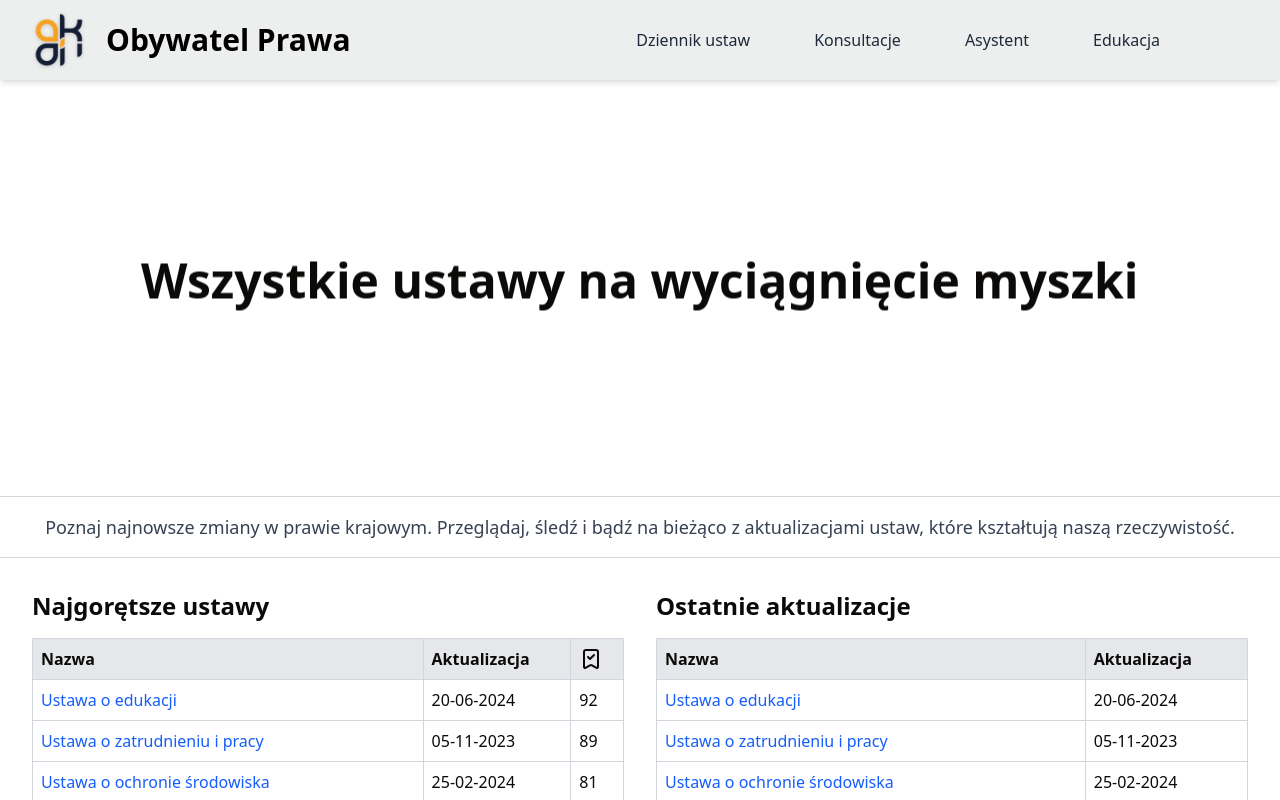
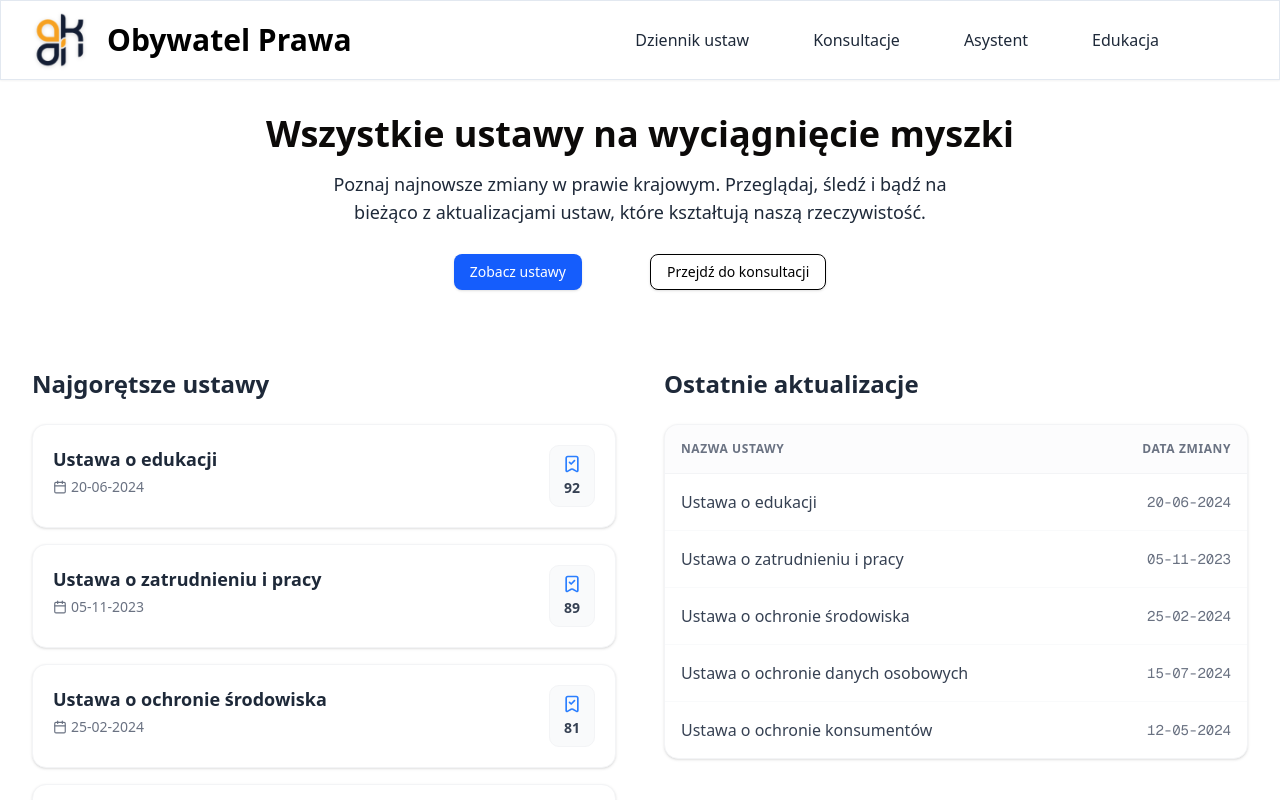
Before and after one commit to RomanGumeniuk/HackNation_2025_AKAI, a Next.js app in the folder client/: page / in a window 1280 px wide. Shown: the top 800 px of the page. Built offline with nearby package versions, Linux system fonts and the light colour scheme; no server answers.

Commit message:
main page design update

```diff
--- a/client/src/app/globals.css
+++ b/client/src/app/globals.css
@@ -1,5 +1,7 @@
 @import "tailwindcss";
 @import "tw-animate-css";
+@import url('https://fonts.googleapis.com/css2?family=Inter:ital,opsz,wght@0,14..32,100..900;1,14..32,100..900&family=Martian+Mono:wght@100..800&display=swap');
+
 
 @custom-variant dark (&:is(.dark *));
 
@@ -41,6 +43,7 @@
   --radius-md: calc(var(--radius) - 2px);
   --radius-lg: var(--radius);
   --radius-xl: calc(var(--radius) + 4px);
+  --font-inter: 'Inter', sans-serif;
 }
 
 :root {
--- a/client/src/app/layout.tsx
+++ b/client/src/app/layout.tsx
@@ -32,7 +32,7 @@ export default function RootLayout({
           className={`${geistSans.variable} ${geistMono.variable} antialiased flex flex-col min-h-screen`}
         >
           <Navbar />
-          <main className={"grow"}>{children}</main>
+          <main>{children}</main>
           <Footer />
         </body>
       </html>
--- a/client/src/app/page.tsx
+++ b/client/src/app/page.tsx
@@ -1,62 +1,105 @@
 import { lawsData } from '@/mock_data/laws';
-import { BookmarkCheck } from 'lucide-react';
+import { ArrowRight, BookmarkCheck, Calendar, Flame} from 'lucide-react';
 import CountUp from '@/components/CountUp';
-import SplitText from '@/components/SplitText';
+import Link from 'next/link';
+import { Button } from '@/components/ui/button';
 
 export default function Home() {
     return (
         <>
-            <div className="flex items-center justify-center min-h-[50vh]">
-                <SplitText className='text-[3rem] font-bold' text='Wszystkie ustawy na wyciągnięcie myszki' delay={100}    duration={1}    ease="power3.out"    splitType="lines" />
+            <div className="flex flex-col items-center justify-center gap-4 h-64 w-full ">
+                <div style={{fontWeight:600}} className='text-4xl text-bold'>Wszystkie ustawy na wyciągnięcie myszki</div>
+                <div className='max-w-1/2 flex flex-col flex-wrap'>
+                    <div className="text-center text-lg text-gray-800">Poznaj najnowsze zmiany w prawie krajowym. Przeglądaj, śledź i bądź na bieżąco z aktualizacjami ustaw, które kształtują naszą rzeczywistość.</div>
+                </div>
+                <div className='max-w-1/2 flex gap-5'>
+                    <Link href="/ustawy" className="px-6 py-3">
+                        <Button className='bg-blue-600 text-white rounded-md shadow-sm hover:bg-blue-700 transition cursor-pointer'>Zobacz ustawy</Button>
+                    </Link>
+                    <Link href="/konsultacje" className="px-6 py-3">
+                        <Button className='bg-white text-black border-[1px] border-black rounded-md shadow-sm hover:bg-stone-200 transition cursor-pointer'>Przejdź do konsultacji</Button>
+                    </Link>
+                </div>
             </div>
 
+            <div className="grid grid-cols-1 lg:grid-cols-2 gap-12 m-8">
+
     <div>
-                <hr className="border-t border-gray-300 my-4" />
-                <h2 className="text-center text-lg text-gray-700">Poznaj najnowsze zmiany w prawie krajowym. Przeglądaj, śledź i bądź na bieżąco z aktualizacjami ustaw, które kształtują naszą rzeczywistość.</h2>
-                <hr className="border-t border-gray-300 my-4" />
+        <div className="flex items-center gap-2 mb-6">
+            <h2 className="text-2xl font-bold text-gray-800">Najgorętsze ustawy</h2>
         </div>
 
-            <div className="grid grid-cols-1 md:grid-cols-2 gap-8 m-8">
+        <div className="flex flex-col gap-4">
+            {lawsData
+                .sort((a, b) => b.follows - a.follows)
+                .slice(0, 5)
+                .map((law) => (
+                    <div key={law.id} className="group bg-white border border-gray-100 rounded-xl p-5 shadow-sm hover:shadow-md hover:border-blue-200 transition-all duration-200 cursor-pointer">
+                        <div className="flex justify-between items-start">
+                            <div className="pr-4">
+                                <a href={`/ustawy/${law.id}`} className="text-lg font-semibold text-gray-800 group-hover:text-blue-600 transition-colors block mb-1">
+                                    {law.name}
+                                </a>
+                                <div className="flex items-center text-sm text-gray-500 gap-4">
+                                    <span className="flex items-center gap-1">
+                                        <Calendar size={14} /> {law.lastUpdate}
+                                    </span>
+                                </div>
+                            </div>
+
+                            <div className="flex flex-col items-center justify-center bg-gray-50 px-3 py-2 rounded-lg border border-gray-100">
+                                <BookmarkCheck className="text-blue-500 mb-1" size={20} />
+                                <span className="font-bold text-gray-700 text-sm">
+                                    <CountUp to={law.follows} duration={1.5} separator="," />
+                                </span>
+                            </div>
+                        </div>
+                    </div>
+            ))}
+        </div>
+    </div>
+
+    {/* SEKCJA 2: MINIMALISTYCZNA LISTA (Ostatnie aktualizacje) */}
     <div>
-                    <h2 className="text-2xl font-bold mb-4">Najgorętsze ustawy</h2>
-                    <table className="w-full border-collapse border border-gray-300">
-                    <thead className="bg-gray-200">
-                        <tr>
-                        <th className="border border-gray-300 p-2 text-left">Nazwa</th>
-                        <th className="border border-gray-300 p-2 text-left">Aktualizacja</th>
-                        <th className="border border-gray-300 p-2 text-left"><BookmarkCheck size={24}/></th>
+        <div className="flex items-center gap-2 mb-6">
+            <h2 className="text-2xl font-bold text-gray-800">Ostatnie aktualizacje</h2>
+        </div>
+
+        <div className="bg-white rounded-xl border border-gray-100 overflow-hidden shadow-sm">
+            <table className="w-full text-left border-collapse">
+                <thead>
+                    <tr className="border-b border-gray-100 bg-gray-50/50">
+                        <th className="p-4 text-xs font-semibold text-gray-500 uppercase tracking-wider">Nazwa ustawy</th>
+                        <th className="p-4 text-xs font-semibold text-gray-500 uppercase tracking-wider text-right">Data zmiany</th>
                     </tr>
                 </thead>
-                    <tbody>
-                        {lawsData.sort((a, b) => b.follows - a.follows).slice(0, 5).map((law) => (
-                        <tr key={law.id}>
-                            <td className="border border-gray-300 p-2"><a href={`/ustawu/${law.id}`} className="text-blue-600 hover:underline">{law.name}</a></td>
-                            <td className="border border-gray-300 p-2">{law.lastUpdate}</td>
-                            <td className="border border-gray-300 p-2"><CountUp   from={0}   separator=","    direction="up"    duration={1}    className="count-up-text" to={law.follows} /></td>
-
+                <tbody className="divide-y divide-gray-50">
+                    {lawsData
+                        .sort((a, b) => new Date(b.lastUpdate).getTime() - new Date(a.lastUpdate).getTime())
+                        .slice(0, 5)
+                        .map((law) => (
+                        <tr key={law.id} className="hover:bg-blue-50/30 transition-colors">
+                            <td className="p-4">
+                                <a href={`/ustawu/${law.id}`} className="text-gray-700 font-medium hover:text-blue-600 transition-colors line-clamp-1">
+                                    {law.name}
+                                </a>
+                            </td>
+                            <td className="p-4 text-right text-sm text-gray-500 whitespace-nowrap font-mono">
+                                {law.lastUpdate}
+                            </td>
                         </tr>
                     ))}
                 </tbody>
             </table>
         </div>
-                <div>
-                    <h2 className="text-2xl font-bold mb-4">Ostatnie aktualizacje</h2>
-                    <table className="w-full border-collapse border border-gray-300">
-                    <thead className="bg-gray-200">
-                        <tr>
-                        <th className="border border-gray-300 p-2 text-left">Nazwa</th>
-                        <th className="border border-gray-300 p-2 text-left">Aktualizacja</th>
-                        </tr>
-                    </thead>
-                    <tbody>
-                        {lawsData.sort((a, b) => new Date(b.lastUpdate).getTime() - new Date(a.lastUpdate).getTime()).slice(0, 5).map((law) => (
-                        <tr key={law.id}>
-                            <td className="border border-gray-300 p-2"><a href={`/ustawu/${law.id}`} className="text-blue-600 hover:underline">{law.name}</a></td>
-                            <td className="border border-gray-300 p-2">{law.lastUpdate}</td>
-                        </tr>
-                        ))}
-                    </tbody>
-                    </table>
+
+        {/* Przycisk "Zobacz więcej" na dole */}
+        {/* <div className="mt-4 text-right">
+             <a href="/wszystkie" className="inline-flex items-center text-sm font-medium text-blue-600 hover:text-blue-800 transition-colors">
+                Zobacz wszystkie zmiany <ArrowRight size={16} className="ml-1"/>
+             </a>
+        </div> */}
+
     </div>
 </div>
         </>
--- a/client/src/components/ui/navbar.tsx
+++ b/client/src/components/ui/navbar.tsx
@@ -12,7 +12,7 @@ export default function Navbar(){
 
     return (
         <>
-            <header className={"flex justify-between items-center w-full h-20 px-6 bg-[#EDEFEE] shadow-md"}>
+            <header className={"flex justify-between items-center w-full h-20 px-6 border-b border-slate-200 border-[1px] shadow-xs"}>
                 <Link href={"/"} className={"flex items-center gap-3 hover:opacity-80 transition-opacity duration-300"}>
                     <Image src={"/logo.png"} width={"70"} height={"70"} alt={"AKAI Logo"} className={"drop-shadow-sm"} />
                     <span className={"text-3xl font-bold text-black"}>Obywatel Prawa</span>
```
Lines whose indentation alone changed are shown as unchanged.
